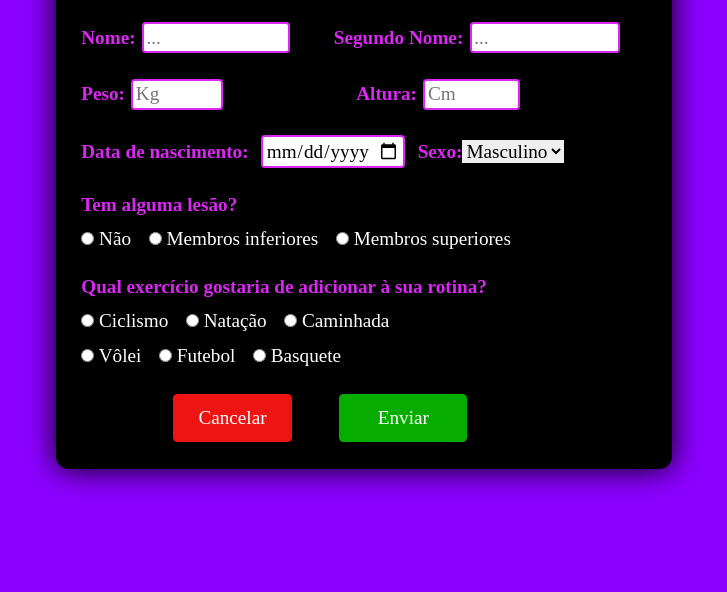
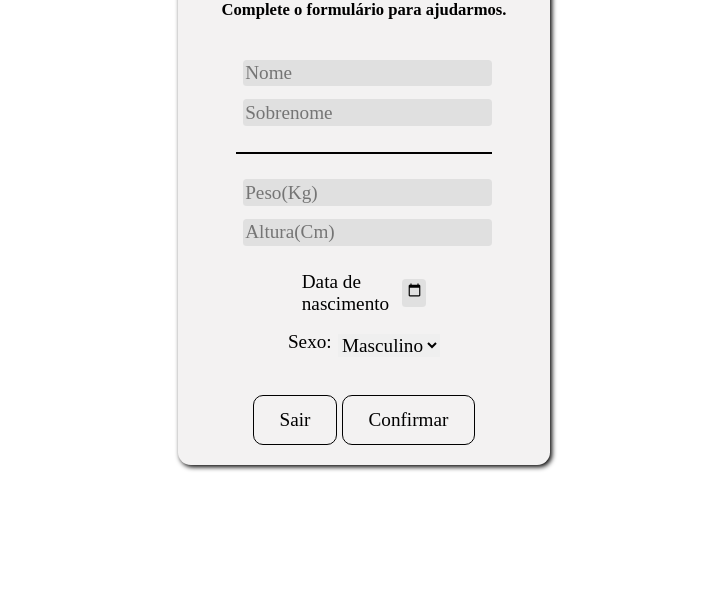
Before and after one commit to IanMV/HealthUp, a plain HTML site: page Frontend/src/components/html/Perguntas.html in a window 1280 px wide. Shown: the part 208-800 px from the top of the page, without its empty margins (276-1003 px from the left). Drawn offline with Linux system fonts and the light colour scheme.

Commit message:
Mudanças no forms

```diff
--- a/Frontend/src/components/css/Perguntas.css
+++ b/Frontend/src/components/css/Perguntas.css
@@ -7,13 +7,14 @@ html {
     display: flex;
     justify-content: center;
     align-items: center;
-    background-color: var(--spanH1);
+
 }
 
 main {
     justify-content: center;
     display: flex;
     place-items: center;
+    flex-direction: column;
 }
 
 .alertaOk {
@@ -125,37 +126,42 @@ main {
 section {
     user-select: none;
     -webkit-box-shadow: 0px 0px 30px 0px rgba(0, 0, 0, 1);
-    -moz-box-shadow: 0px 0px 30px 0px rgba(0, 0, 0, 1);
-    box-shadow: 0px 0px 30px 0px rgba(0, 0, 0, 1);
-    background-color: var(--backgroundPrincipal);
+    -moz-box-shadow: 2px 2px 5px 0px rgba(0, 0, 0, 1);
+    box-shadow: 2px 2px 5px 0px rgba(0, 0, 0, 1);
+    background-color: rgb(243, 242, 242);
     text-align: baseline;
     border-radius: 1vw;
-    width: 75%;
+    width: 25vw;
+    height: 35vw;
     padding: 2vw;
     z-index: 1;
     transition: 0.3s ease-in-out;
+    display: flex;
+    align-items: center;
+    justify-content: center;
+    flex-direction: column;
 }
 
-section div h1 {
+ h1 {
     text-align: center;
     font-size: 2.5rem;
-    color: var(--destaques);
-    font-weight: bold;
+    font-family: Cambria, Cochin, Georgia, Times, 'Times New Roman', serif;
+    margin-bottom: 2vw;
 }
 
 section div h2 {
     font-weight: bold;
     text-align: center;
-    font-size: 2vw;
+    font-size: 1.3vw;
     margin-top: 1vw;
     margin-bottom: 1vw;
-    color: var(--textoBotaoForm);
 }
 
 section ul {
     margin-top: 2vw;
     display: flex;
     align-items: center;
+    flex-direction: column;
 }
 
 section ul li {
@@ -164,47 +170,111 @@ section ul li {
 }
 
 section ul li input {
-    background-color: var(--textoBotaoForm);
-    width: 30%;
-    border: 2px solid var(--destaques);
+    background-color: rgb(224, 224, 224);
     margin-left: 0.5vw;
     color: var(--backgroundPrincipal);
     padding: 0.2vw 0.2vw 0.2vw 0.2vw;
     border-radius: 0.3vw;
     cursor: pointer;
+    transition: .3s;
+    outline: none;
+    margin-bottom: 1vw;
+
+}section ul li input:hover{
+    background-color: rgb(204, 203, 203);
+
+
+}
+section ul li input:focus{
+    background-color: rgb(243, 242, 242);;
+
+   outline:  1px solid black;
+
+    transition: .15s;
+
 }
 
-section ul li .inputSegundoNome {
-    width: 45%;
+
+
+section ul.data{
+    display: flex;
+    align-self: center;
+}
+section ul li .inputData {
+
+    width:1.5vw;
+    margin: -1vw 0vw 0 1vw;
+
+}
+.inputData:hover{
+    width: 10vw;
+    transition: .5s;
+}
+.inputData:focus{
+    background-color: rgb(243, 242, 242);;
+
+   outline:  1px solid black;
+
+    transition: .15s;
+
 }
 
-section ul li .inputNome {
-    width: 55%;
-}
-
-section ul li label:first-child {
-    margin-left: 0;
-}
-
-section ul li label {
-    margin-left: 1vw;
-    color: var(--destaques);
-    font-weight: bold;
-}
-
-section ul li .inputData {
-    margin-right: 1vw;
-    margin-left: 0;
-    width: 40%;
+.form-container{
+    display: none;
 }
 
 section ul li .labelData {
-    width: 55%;
+    margin: -1vw 0vw 0vw 0;
+    display: flex;
 }
 
 section ul li .labelSexo {
-    margin-left: 1vw;
+    margin: 1vw 0 0 0;
     width: 100%;
+}
+select {
+    margin: 1.5vw 0 0 0.5vw;
+}
+button {
+    background-color: transparent;
+    border: black 1px solid;
+    border-radius: 10px;
+    padding: 1vw 2vw;
+    position: relative;
+    overflow: hidden;
+    margin-top: 3vw;
+    transition: .3s;
+
+}
+.barra{
+    background-color: bisque;
+    margin-top: 1vw;
+    width: 20vw;
+    height: 2px;
+    background-color: black;
+}
+button::after {
+    content: "";
+    position: absolute;
+    background-color: black;
+    left: 0;
+    top: 0;
+
+    width: 0vw;
+    height: 6vw;
+    transition: 0.3s ease-in-out;
+
+}
+button:hover::after{
+    width: 14vw;
+    transition: .3s ease-in-out;
+    z-index: -1;
+
+}
+button:hover{
+    color: white;
+    z-index: 1;
+    transition: .3s;
 }
 
 section fieldset {
@@ -213,70 +283,94 @@ section fieldset {
     margin-top: 2vw;
     padding-left: 0;
 }
-
+.firstField div{
+    display: flex;
+    flex-direction: column;
+}
 section fieldset input:first-child {
     margin-left: 0;
 }
 
 section fieldset legend {
     font-size: 1.5vw;
-    color: var(--destaques);
-    font-weight: bold;
+    color:black ;
+    font-weight: weight;
     margin-bottom: 1vw;
 }
 
-section fieldset label {
-    color: var(--textoBotaoForm);
-}
-
-section fieldset input {
-    margin-left: 1vw;
-    cursor: pointer;
-}
-
-section fieldset div div:first-child {
-    margin-top: 0;
-}
-
-section fieldset div div {
-    margin-top: 1vw;
-}
-
-section .botoes {
-    margin-top: 2vw;
-}
-
-section .botoes .botaoCancelar {
-    margin-left: 7vw;
-    margin-right: 3vw;
-    padding: 1vw 2vw 1vw 2vw;
-    background-color: var(--corBotaoVermelho);
-    border-radius: 0.5vw;
-    transition: 0.3s ease-in-out;
+section fieldset input[type="radio"] {
+    appearance: none;
+    width: 1.2vw;
+    height: 1.2vw;
     border: 2px solid black;
-    color: var(--textoBotaoForm);
-}
-
-section .botoes .botaoEnviar {
-    background-color: var(--corBotaoVerde);
-    padding: 1vw 3vw 1vw 3vw;
-    border-radius: 0.5vw;
-    text-decoration: none;
-    color: var(--textoBotaoForm);
-    border: 2px solid black;
+    border-radius: 50%;
+    display: inline-block;
+    position: relative;
     transition: 0.3s ease-in-out;
 }
 
-section .botoes .botaoEnviar:hover {
-    transform: scale(115%);
-    -webkit-box-shadow: 0px 0px 5px 0px rgba(0, 0, 0, 1);
-    -moz-box-shadow: 0px 0px 5px 0px rgba(0, 0, 0, 1);
-    box-shadow: 0px 0px 5px 0px rgba(0, 0, 0, 1);
+section fieldset input[type="radio"]::before {
+    content: "";
+    width: 0.6vw;
+    height: 0.6vw;
+    background-color: black;
+    border-radius: 50%;
+    position: absolute;
+    top: 50%;
+    left: 50%;
+    transform: translate(-50%, -50%) scale(0);
+    transition: transform 0.3s ease-in-out;
 }
 
-section .botoes .botaoCancelar:hover {
-    transform: scale(115%);
-    -webkit-box-shadow: 0px 0px 5px 0px rgba(0, 0, 0, 1);
-    -moz-box-shadow: 0px 0px 5px 0px rgba(0, 0, 0, 1);
-    box-shadow: 0px 0px 5px 0px rgba(0, 0, 0, 1);
+section fieldset input[type="radio"]:hover {
+    box-shadow: 0px 0px 3px rgba(0, 0, 0, 0.5);
+    transform: scale(1.1);
+    transition: .3 ease-in-out;
 }
+
+section fieldset input[type="radio"]:checked::before {
+    transform: translate(-50%, -50%) scale(1);
+}
+@keyframes fadeIn {
+    from {
+      opacity: 0;
+      transform: scale(0.8);
+    }
+    to {
+      opacity: 1;
+      transform: scale(1);
+    }
+  }
+  .active {
+    display: flex;
+    animation: fadeIn 0.5s ease;
+  }
+  .hide {
+    animation: fadeOut 0.5s ease forwards;
+  }
+
+  @keyframes fadeOut {
+    from {
+      opacity: 1;
+      transform: scale(1);
+    }
+    to {
+      opacity: 0;
+      transform: scale(0.8);
+    }
+  }
+
+
+
+.divFundo{
+    background-color: rgb(233, 234, 235);
+    padding: 1.5vw 5vw 1.5vw 1.5vw;
+    border-radius: 15px;
+    border: 1px solid black;
+}
+.divFundo label{
+    margin-top: 0.3vw;
+}
+.esp div label{
+    margin: 1vw 0.1vw 0 0.1vw;
+}
--- a/Frontend/src/components/html/Perguntas.html
+++ b/Frontend/src/components/html/Perguntas.html
@@ -15,34 +15,37 @@
 <body id="pagina">
   <main>
     <div id="alerta"></div>
-    <section id="semCliques">
+    <h1>Formulário:</h1>
+    <section id="form1" class="form-container active">
       <div>
-        <h1>Formulário:</h1>
         <h2>Complete o formulário para ajudarmos.</h2>
       </div>
       <ul>
         <li>
-          <label for="nome">Nome:</label>
-          <input class="inputNome" type="text" id="nome" name="nome" placeholder="...">
+          <label for="nome">  <input class="inputNome" type="text" id="nome" name="nome" placeholder="Nome"></label>
+
         </li>
         <li>
-          <label for="segundoNome">Segundo Nome:</label>
-          <input class="inputSegundoNome" type="text" id="segundoNome" name="segundoNome" placeholder="...">
+          <label for="segundoNome" ><input class="inputSegundoNome" type="text" id="segundoNome" name="segundoNome" placeholder="Sobrenome"></label>
         </li>
+        <li class="barra">
+
+        </li>
+
       </ul>
       <ul>
         <li>
-          <label for="peso">Peso:</label>
-          <input type="number" id="peso" name="peso" placeholder="Kg">
+          <label for="peso"><input type="number" id="peso" name="peso" placeholder="Peso(Kg)"></label>
+
         </li>
         <li>
-          <label for="altura">Altura:</label>
-          <input type="number" id="altura" name="altura" placeholder="Cm">
+          <label for="altura"><input type="number" id="altura" name="altura" placeholder="Altura(Cm)"></label>
+
         </li>
       </ul>
-      <ul>
+      <ul class="Data">
         <li>
-          <label class="labelData" for="nascimento">Data de nascimento:</label>
+          <label class="labelData" for="nascimento">Data de <br> nascimento</label>
           <input class="inputData" type="date" id="nascimento" name="nascimento">
         </li>
         <li>
@@ -52,22 +55,39 @@
             <option value="2">Feminino</option>
           </select>
         </li>
+        <li>
+          <div>
+            <button onclick="confirmarSaida()">
+              Sair
+            </button>
+            <button onclick="nextForm(1)">
+            Confirmar
+            </button>
+          </div>
+        </li>
       </ul>
 
-      <fieldset>
-        <legend>Tem alguma lesão?</legend>
-        <div>
-          <input type="radio" id="nao" name="lesao" value="nao">
-          <label for="nao">Não</label>
-          <input type="radio" id="inferiores" name="lesao" value="perna">
-          <label for="inferiores">Membros inferiores</label>
-          <input type="radio" id="superiores" name="lesao" value="bracos">
-          <label for="superiores">Membros superiores </label>
+    </section>
+    <section id="form2" class="form-container" >
+      <div>
+              <h2>Escolha suas Preferências de Exercício </h2>
+      </div>
+
+      <fieldset class="firstField">
+        <legend>Possui lesão em parte do corpo?</legend>
+        <div class="divFundo">
+
+
+          <label for="inferiores">Membros inferiores  <input type="radio" id="inferiores" name="lesao" value="perna"></label>
+
+          <label for="superiores">Membros superiores    <input type="radio" id="superiores" name="lesao" value="bracos"> </label>
+
+          <label for="nao">Nenhuma          <input type="radio" id="nao" name="lesao" value="nao"></label>
         </div>
       </fieldset>
       <fieldset>
         <legend>Qual exercício gostaria de adicionar à sua rotina?</legend>
-        <div>
+        <div class="esp">
           <div>
             <input type="radio" id="ciclismo" name="exercicio" value="ciclismo">
             <label for="ciclismo">Ciclismo</label>
@@ -87,12 +107,44 @@
         </div>
       </fieldset>
       <div class="botoes">
-        <button class="botaoCancelar" onclick="confirmarSaida()">Cancelar</button>
-        <button class="botaoEnviar" onclick="semCliques.classList.add('semCliques');" id="button">Enviar</button>
+        <button onclick="backForm(2)">Retornar</button>
+        <button>Enviar</button>
       </div>
+
     </section>
   </main>
+
+
   <script src="../../../../Backend/Perguntas.js"></script>
 </body>
 
 </html>
+<script>
+     function nextForm(current) {
+      let currentForm = document.getElementById(`form${current}`);
+      let nextForm = document.getElementById(`form${current + 1}`);
+
+      if (nextForm) {
+        currentForm.classList.add("hide");
+
+        setTimeout(() => {
+          currentForm.classList.remove("active", "hide");
+          nextForm.classList.add("active");
+        }, 500); // Aguarda animação antes da troca
+      }
+    }
+
+    function backForm(current) {
+      let currentForm = document.getElementById(`form${current}`);
+      let previousForm = document.getElementById(`form${current - 1}`);
+
+      if (previousForm) {
+        currentForm.classList.add("hide");
+
+        setTimeout(() => {
+          currentForm.classList.remove("active", "hide");
+          previousForm.classList.add("active");
+        }, 500);
+      }
+    }
+</script>
```
